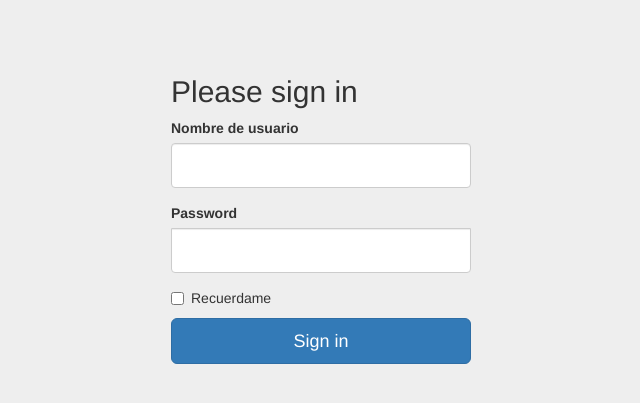
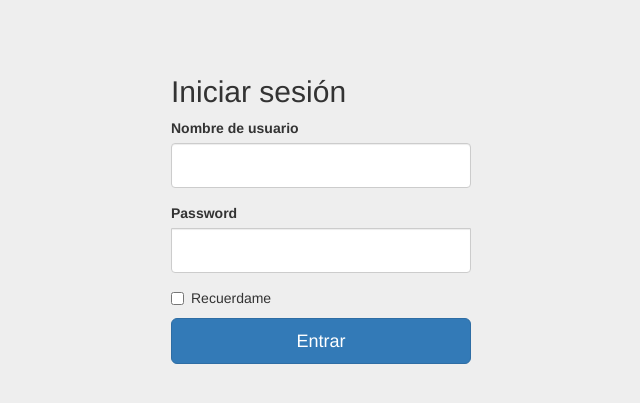
Before and after one commit to scr6292/backend, a Flask app: page /login in a window 1280 px wide. Shown: the top 403 px of the page, without its empty margins (319-959 px from the left). Run offline with Flask 2, Linux system fonts and the light colour scheme; some libraries are stand-ins or nearby versions.

Commit message:
Cambios en login

```diff
--- a/application/templates/login.html
+++ b/application/templates/login.html
@@ -2,7 +2,7 @@
 {% import "bootstrap/wtf.html" as wtf %}
 
 {% block title %}
-Login
+Iniciar sesión
 {% endblock %}
 
 {% block styles %}
@@ -14,12 +14,12 @@ Login
     <div class="container">
 
       <form class="form-signin" method="POST" action="/login">
-        <h2 class="form-signin-heading">Please sign in</h2>
+        <h2 class="form-signin-heading">Iniciar sesión</h2>
         {{ form.hidden_tag() }}
         {{ wtf.form_field(form.username) }}
         {{ wtf.form_field(form.password) }}
         {{ wtf.form_field(form.remember) }}
-        <button class="btn btn-lg btn-primary btn-block" type="submit">Sign in</button>
+        <button class="btn btn-lg btn-primary btn-block" type="submit">Entrar</button>
       </form>
 
     </div> <!-- /container -->
```
Also changed, not shown: 2 other files.
